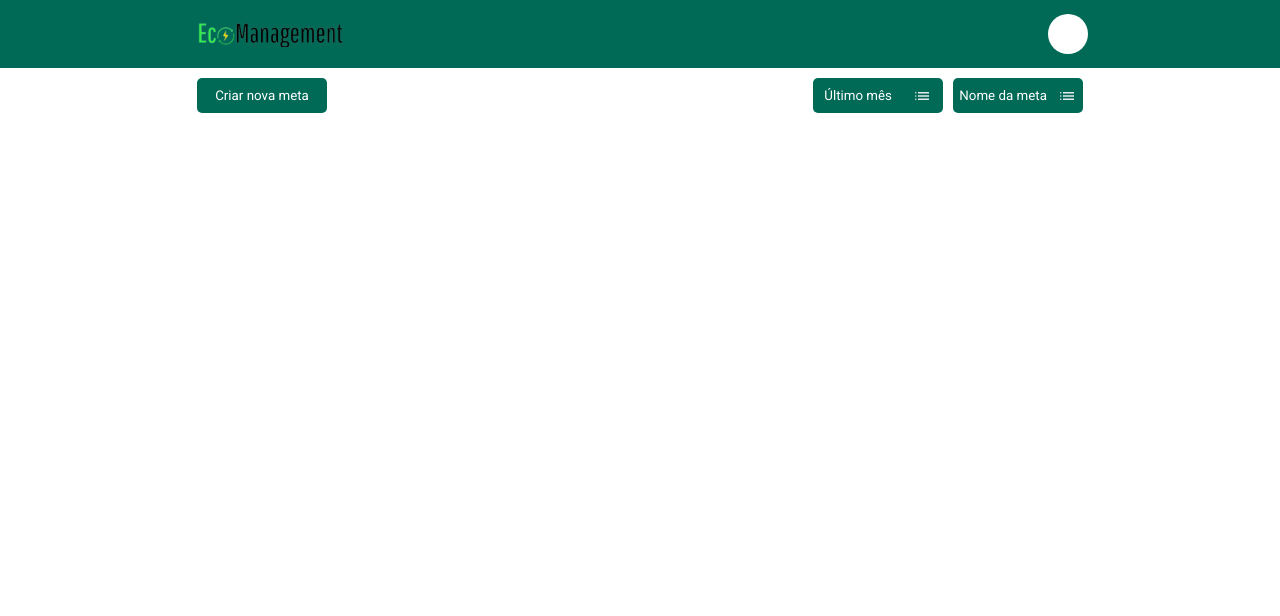
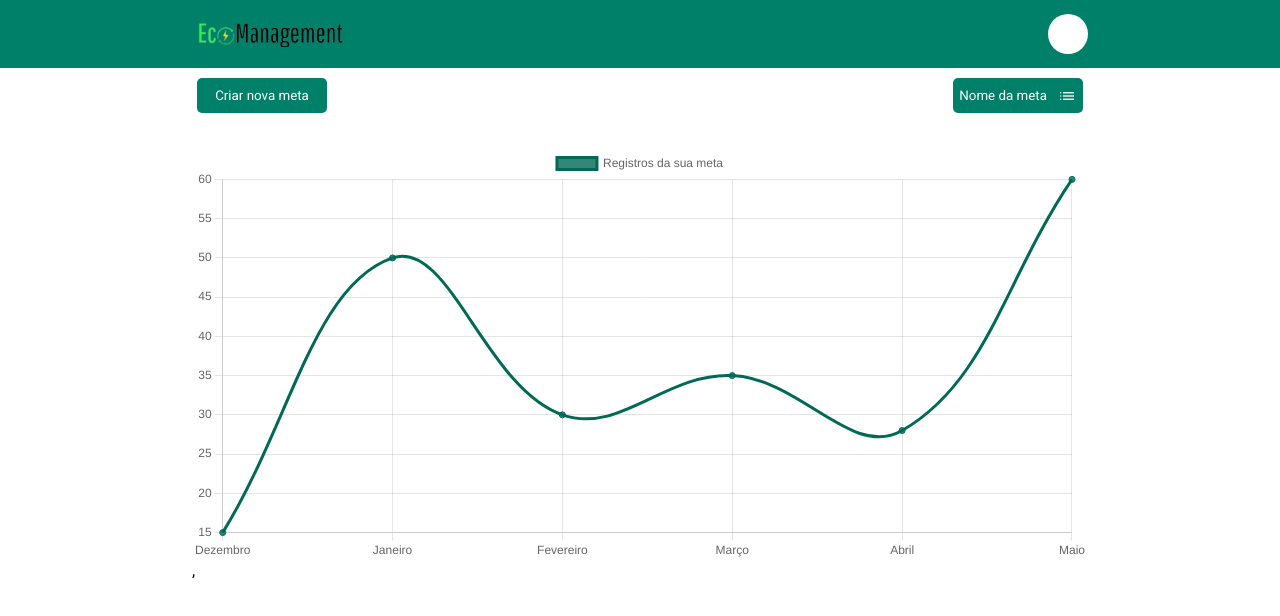
Before and after one commit to UPX-2/project-frontend, a React (Create React App) app: page /dashboard in a window 1280 px wide. Shown: the top 616 px of the page. Built offline with nearby package versions, Linux system fonts and the light colour scheme.

Commit message:
Adicionando gráficos

```diff
--- a/package.json
+++ b/package.json
@@ -6,7 +6,9 @@
     "@testing-library/jest-dom": "^5.17.0",
     "@testing-library/react": "^13.4.0",
     "@testing-library/user-event": "^13.5.0",
+    "chart.js": "^4.4.3",
     "react": "^18.3.1",
+    "react-chartjs-2": "^5.2.0",
     "react-dom": "^18.3.1",
     "react-router-dom": "^6.23.1",
     "react-scripts": "5.0.1",
--- a/src/Dashboard.js
+++ b/src/Dashboard.js
@@ -3,6 +3,7 @@
 import React from 'react';
 import Header from './Header';
 import SubMenu from './SubMenu';
+import LineChart from './LineChart';
 
 const Dashboard = ({ token }) => {
   // const [userData, setUserData] = useState(null);
@@ -30,13 +31,16 @@ const Dashboard = ({ token }) => {
 
   //   fetchData();
   // }, [token]); // Este efeito só deve ser executado quando o token mudar
-
+  const data = [15, 50, 30, 35, 28, 60];
 
   return (
     <div>
       <Header color={"white"} />
       <div className='main'>
         <SubMenu color={"white"} />
+        <React.StrictMode>
+          <LineChart data={data} />
+        </React.StrictMode>,
       </div>
     </div>
   );
--- /dev/null
+++ b/src/LineChart.js
@@ -0,0 +1,68 @@
+import React from 'react';
+import { Line } from 'react-chartjs-2';
+import { Chart as ChartJS, CategoryScale, LinearScale, PointElement, LineElement, Title, Tooltip, Legend } from 'chart.js';
+
+ChartJS.register(
+  CategoryScale,
+  LinearScale,
+  PointElement,
+  LineElement,
+  Title,
+  Tooltip,
+  Legend
+);
+
+const LineChart = ({ data }) => {
+  const obterUltimos6Meses = () => {
+    const meses = ['Janeiro', 'Fevereiro', 'Março', 'Abril', 'Maio', 'Junho', 'Julho', 'Agosto', 'Setembro', 'Outubro', 'Novembro', 'Dezembro'];
+    const hoje = new Date();
+    const ultimos6Meses = [];
+
+    for (let i = 5; i >= 0; i--) {
+      const mes = new Date(hoje.getFullYear(), hoje.getMonth() - i, 1);
+      ultimos6Meses.push(meses[mes.getMonth()]);
+    }
+
+    return ultimos6Meses;
+  };
+
+  const labels = obterUltimos6Meses();
+
+  // Dados do gráfico
+  const chartData = {
+    labels: labels,
+    datasets: [
+      {
+        label: 'Registros da sua meta',
+        data: data,
+        borderColor: 'rgba(0, 106, 87, 1)',
+        backgroundColor: 'rgba(0, 106, 87, 0.8)',
+        fill: true,
+        tension: 0.4,
+      },
+    ],
+  };
+
+  // Opções do gráfico
+  const options = {
+    responsive: true,
+    plugins: {
+      legend: {
+        display: true,
+        position: 'top',
+      },
+      title: {
+        display: true,
+        text: '',
+      },
+    },
+  };
+
+  return (
+    <div>
+      <Line data={chartData} options={options} />
+    </div>
+  );
+};
+
+export default LineChart;
--- a/src/SubMenu.js
+++ b/src/SubMenu.js
@@ -1,12 +1,12 @@
 import React, { useState } from 'react';
 
 const SubMenu = () => {
-  const [isOpen, setIsOpen] = useState(false);
+  // const [isOpen, setIsOpen] = useState(false);
   const [isOpen2, setIsOpen2] = useState(false);
 
-  const toggleSubMenu = () => {
-    setIsOpen(!isOpen);
-  };
+  // const toggleSubMenu = () => {
+  //   setIsOpen(!isOpen);
+  // };
 
   const toggleSubMenu2 = () => {
     setIsOpen2(!isOpen2);
@@ -22,7 +22,7 @@ const SubMenu = () => {
       {/* Botão na esquerda */}
       <button className='button' style={{ marginRight: 'auto' }}>Criar nova meta</button>
 
-      {/* Submenu */}
+      {/* Submenu
       <div style={{ position: 'relative', width: 'auto' }}>
         <button className='button' onClick={toggleSubMenu}>Último mês <svg xmlns="http://www.w3.org/2000/svg" height="20px" viewBox="0 -960 960 960" width="20px" fill="#e8eaed"><path d="M288-600v-72h528v72H288Zm0 156v-72h528v72H288Zm0 156v-72h528v72H288ZM180-600q-14 0-25-11t-11-25.5q0-14.5 11-25t25.5-10.5q14.5 0 25 10.35T216-636q0 14-10.35 25T180-600Zm0 156q-14 0-25-11t-11-25.5q0-14.5 11-25t25.5-10.5q14.5 0 25 10.35T216-480q0 14-10.35 25T180-444Zm0 156q-14 0-25-11t-11-25.5q0-14.5 11-25t25.5-10.5q14.5 0 25 10.35T216-324q0 14-10.35 25T180-288Z"/></svg></button>
         {isOpen && (
@@ -31,7 +31,7 @@ const SubMenu = () => {
             <button className='OptionButton' onClick={() => handleOptionClick('Opção 2')}>Opção 2</button>
           </div>
         )}
-      </div>
+      </div> */}
 
       {/* Submenu */}
       <div style={{ position: 'relative', width: 'auto' }}>
--- a/src/index.css
+++ b/src/index.css
@@ -81,7 +81,7 @@ textarea:focus, input:focus, select:focus {
   justify-content: space-between;
   align-items: center;
   padding: 10px 15vw;
-  background-color: #006A57;
+  background-color: #018069;
   height: 6vh;
 }
 
@@ -111,7 +111,7 @@ textarea:focus, input:focus, select:focus {
   width: auto;
   min-width: 130px;
   color: white;
-  background-color: #006A57;
+  background-color: #018069;
   padding-left: 1%;
   padding-right: 1%;
   border: none;
```
Also changed, not shown: 1 other file (tests, documents, lock files or other folders).
